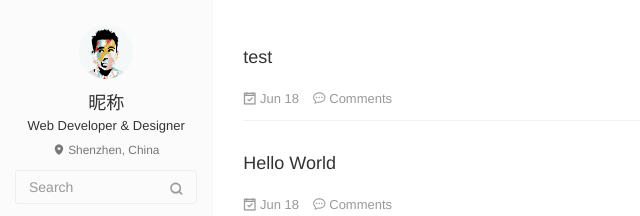
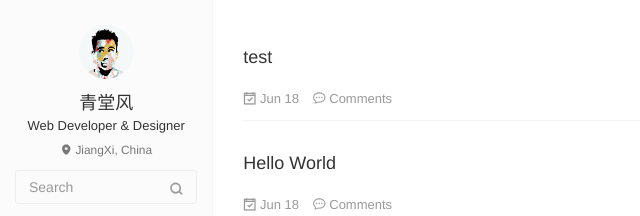
Before and after one commit to CatchaGrenade/CatchaGrenade.github.io, a plain HTML site: page index.html in a window 1280 px wide. Shown: the top 216 px of the page, 0-640 px from the left. Drawn offline with nearby package versions, Linux system fonts and the light colour scheme; no server answers.

Commit message:
Site updated: 2020-06-18 18:59:30

```diff
--- a/index.html
+++ b/index.html
@@ -17,7 +17,7 @@
   <meta http-equiv="window-target" content="_top" />
 
 
-  <title>Hexo</title>
+  <title>青堂风的博客</title>
   <meta property="og:type" content="website">
 <meta property="og:title" content="Hexo">
 <meta property="og:url" content="http://yoursite.com/index.html">
@@ -50,12 +50,12 @@
 
 
       <div class="profile-block text-center">
-        <a id="avatar" href="https://github.com/cofess" target="_blank">
+        <a id="avatar" href="https://github.com/CatchaGrenade" target="_blank">
           <img class="img-circle img-rotate" src="/images/avatar.jpg" width="200" height="200">
         </a>
-        <h2 id="name" class="hidden-xs hidden-sm">昵称</h2>
+        <h2 id="name" class="hidden-xs hidden-sm">青堂风</h2>
         <h3 id="title" class="hidden-xs hidden-sm hidden-md">Web Developer &amp; Designer</h3>
-        <small id="location" class="text-muted hidden-xs hidden-sm"><i class="icon icon-map-marker"></i> Shenzhen, China</small>
+        <small id="location" class="text-muted hidden-xs hidden-sm"><i class="icon icon-map-marker"></i> JiangXi, China</small>
       </div>
 
       <div class="search" id="search-form-wrap">
```
